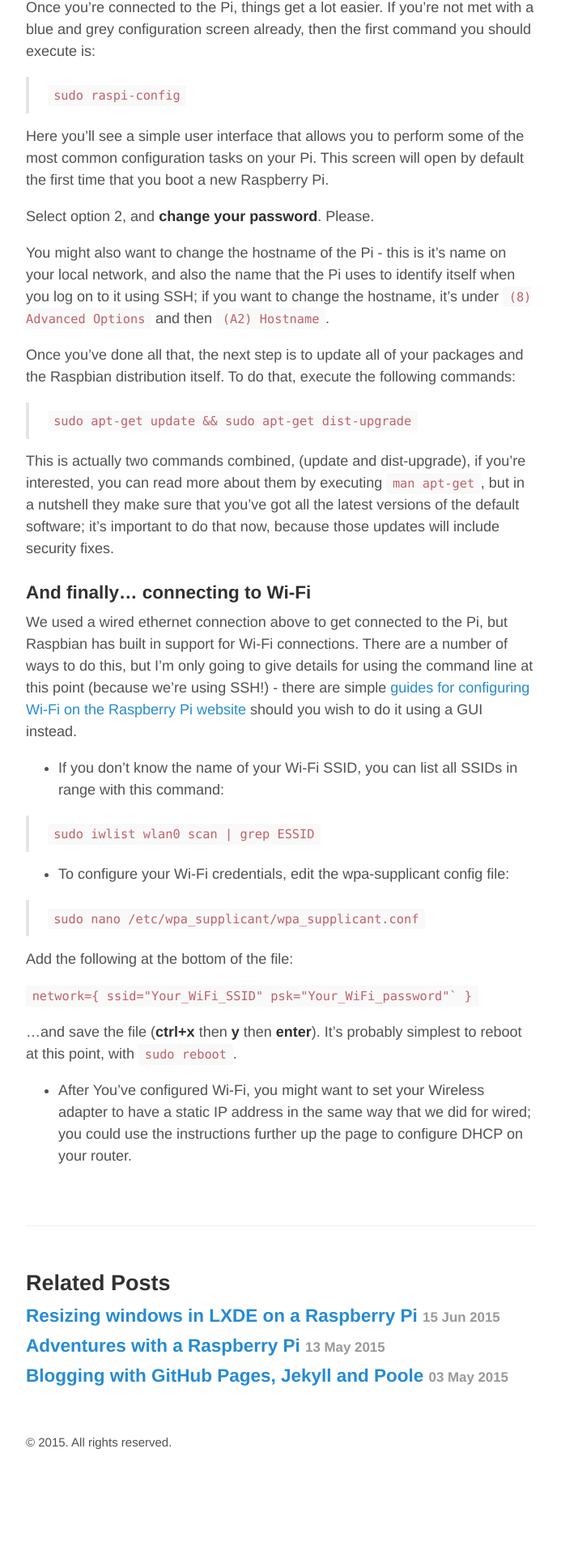
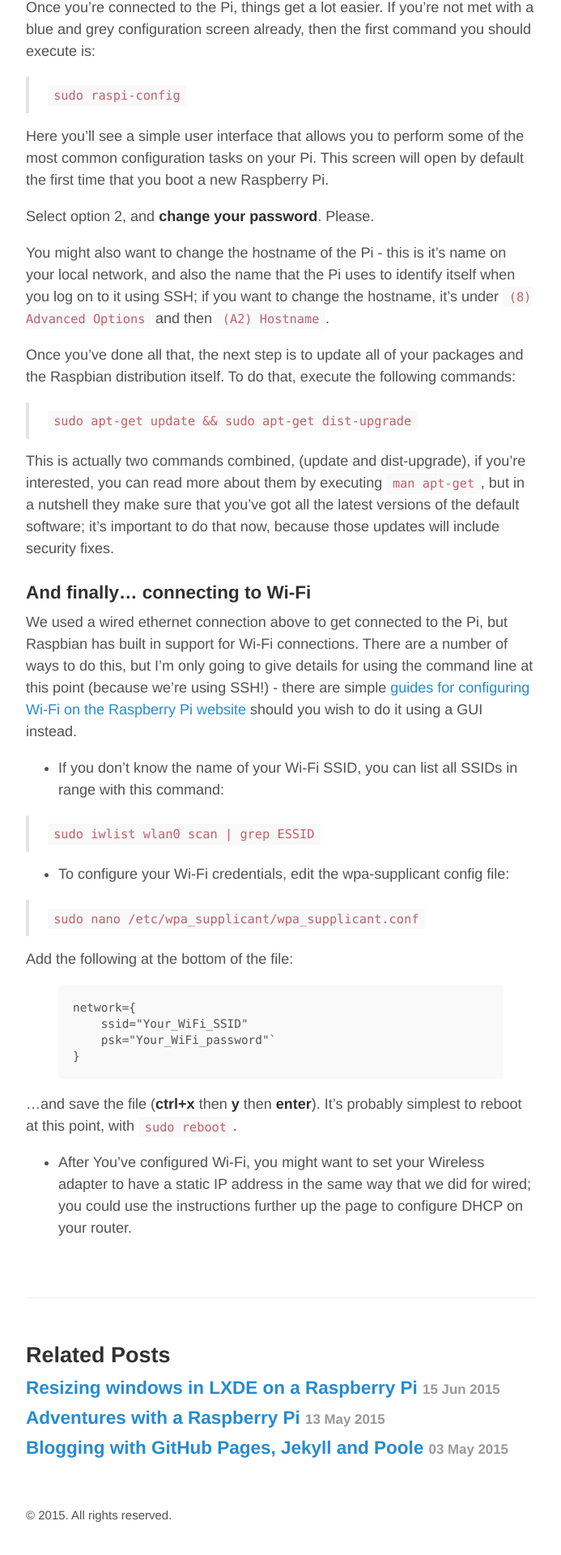
Before and after one commit to WillSoper/WillSoper.github.io, a Jekyll site: the page built from _posts/2015-05-13-getting-started-with-raspberry-pi.md, in a window 1280 px wide. Shown: the part 3029-4949 px from the top of the page at 81% size, without its empty margins (293-986 px from the left). Built offline with Jekyll 4.4.1, drawn with Linux system fonts in a browser that asks for light colours; before the commit the page ends 4859 px from its top, so only the background shows below that.

Commit message:
Making code samples more pretty

```diff
--- a/_posts/2015-05-13-getting-started-with-raspberry-pi.md
+++ b/_posts/2015-05-13-getting-started-with-raspberry-pi.md
@@ -105,12 +105,12 @@ We used a wired ethernet connection above to get connected to the Pi, but Raspbi
 
 Add the following at the bottom of the file:
 
-<code>
+{% highlight html %}
 network={
     ssid="Your_WiFi_SSID"
     psk="Your_WiFi_password"`
 }
-</code>
+{% endhighlight %}
 
 ...and save the file (**ctrl+x** then **y** then **enter**). It's probably simplest to reboot at this point, with `sudo reboot`.
 
```
